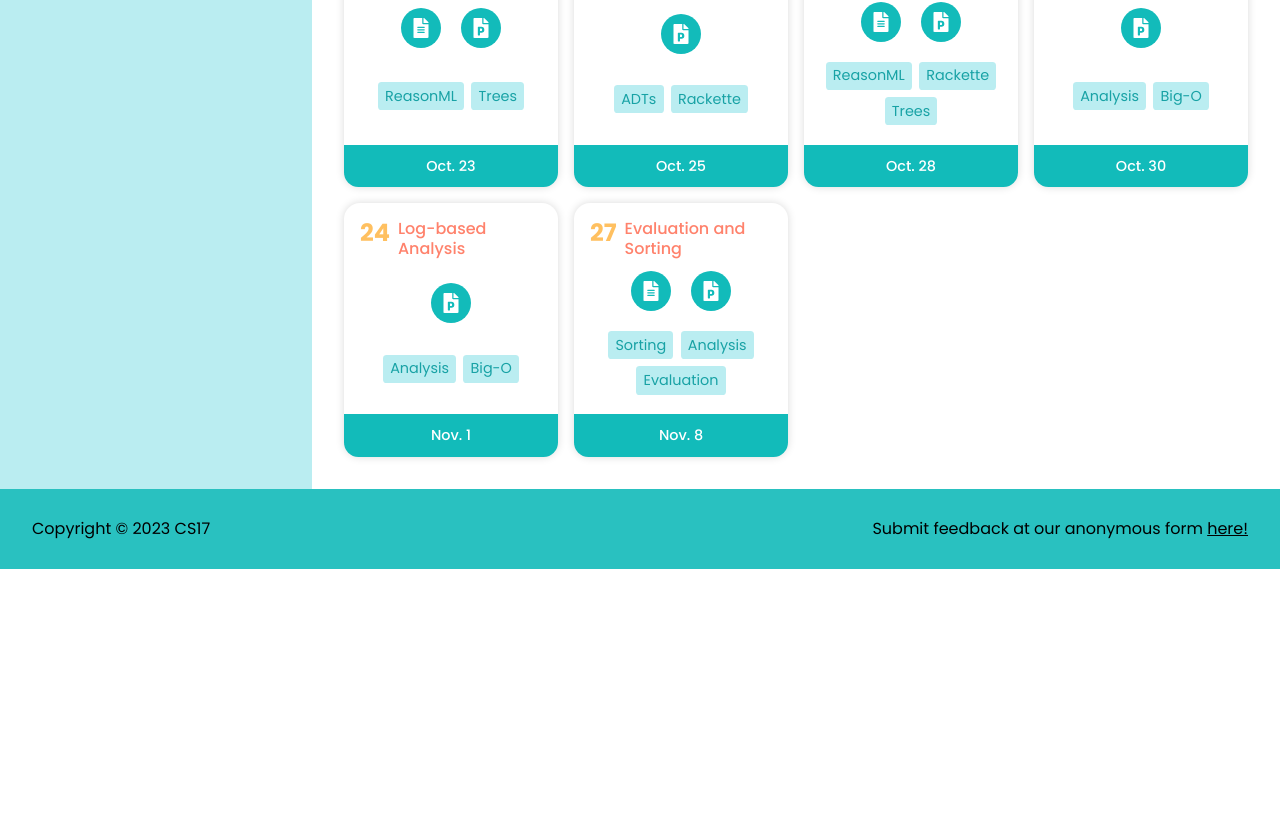
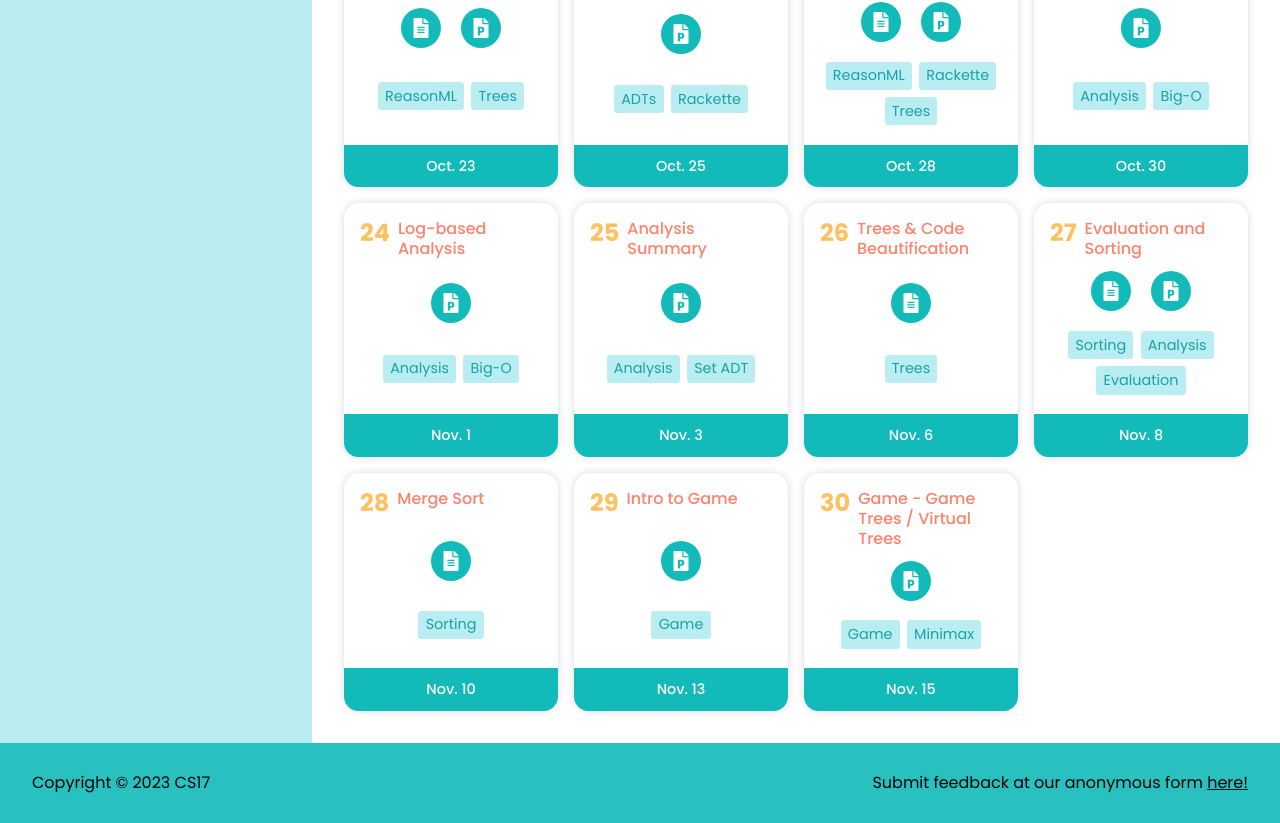
Before and after one commit to cs17-fall2023/cs17-fall2023.github.io, a React (Create React App) app: page /classes in a window 1280 px wide. Shown: the part 1616-2439 px from the top of the page. Before the commit the page ends 2185 px from the top, so only its background shows below. Built offline with nearby package versions, Linux system fonts and the light colour scheme.

Commit message:
class notes big update

```diff
--- a/src/Info/Notes/Classes/Classes.js
+++ b/src/Info/Notes/Classes/Classes.js
@@ -230,24 +230,24 @@ const classes = [
 		],
 		tags: ["Analysis", "Big-O"]
 	},
-	// {
-	// 	number: 25, title: "VSCode Tips, Polishing, & Trees", outDate: "Nov. 4", active: false,
-	// 	links: [
-	// 		// { icon: <FaFileAlt />, link: "", label: "Notes" },
-	// 		{ icon: <FaYoutube />, link: "https://brown.hosted.panopto.com/Panopto/Pages/Viewer.aspx?id=a7bf7468-f51d-48a5-b69f-af1000ecc62e", label: "Recording" },
-	// 		{ icon: <FaFilePowerpoint />, link: "https://docs.google.com/presentation/d/1HIkDyPwHZt56AiVndq9hr5GOT8URcZfM/edit?usp=sharing&ouid=102918815439366304366&rtpof=false&sd=false", label: "Slides" },
-	// 	],
-	// 	tags: ["ReasonML", "Trees"]
-	// },
-	// {
-	// 	number: 26, title: "Trees and Closures Review", outDate: "Nov. 7", active: false,
-	// 	links: [
-	// 		{ icon: <FaFileAlt />, link: "https://drive.google.com/file/d/146aOPtp5VquDyZ0Xp5JgSM6S-kiGWpvG/view?usp=sharing", label: "Notes" },
-	// 		{ icon: <FaYoutube />, link: "https://brown.hosted.panopto.com/Panopto/Pages/Viewer.aspx?id=c3b1fd73-5b82-43fa-8949-af1000ecc652", label: "Recording" },
-	// 		{ icon: <FaFilePowerpoint />, link: "https://docs.google.com/presentation/d/1kIeH6K6ricKaUaWeI5qvqWQh-sk5rEsD/edit?usp=sharing&ouid=102918815439366304366&rtpof=false&sd=false", label: "Slides" },
-	// 	],
-	// 	tags: ["Evaluation", "Lambda", "Trees"]
-	// },
+	{
+		number: 25, title: "Analysis Summary", outDate: "Nov. 3", active: true,
+		links: [
+			// { icon: <FaFileAlt />, link: "", label: "Notes" },
+			// { icon: <FaYoutube />, link: "https://brown.hosted.panopto.com/Panopto/Pages/Viewer.aspx?id=a7bf7468-f51d-48a5-b69f-af1000ecc62e", label: "Recording" },
+			{ icon: <FaFilePowerpoint />, link: "https://docs.google.com/presentation/d/1EfuoXARp9HTA1jwQxUVYCOJYL8ZRT0YI/edit?usp=sharing&ouid=104062516653910080286&rtpof=true&sd=true", label: "Slides" },
+		],
+		tags: ["Analysis", "Set ADT"]
+	},
+	{
+		number: 26, title: "Trees & Code Beautification", outDate: "Nov. 6", active: true,
+		links: [
+			{ icon: <FaFileAlt />, link: "https://drive.google.com/file/d/1vp03btAkS89w4pOMipdAs0MXOtXe43AX/view?usp=sharing", label: "Notes" },
+			// { icon: <FaYoutube />, link: "https://brown.hosted.panopto.com/Panopto/Pages/Viewer.aspx?id=c3b1fd73-5b82-43fa-8949-af1000ecc652", label: "Recording" },
+			// { icon: <FaFilePowerpoint />, link: "https://docs.google.com/presentation/d/1kIeH6K6ricKaUaWeI5qvqWQh-sk5rEsD/edit?usp=sharing&ouid=102918815439366304366&rtpof=false&sd=false", label: "Slides" },
+		],
+		tags: ["Trees"]
+	},
 	{
 		number: 27, title: "Evaluation and Sorting", outDate: "Nov. 8", active: true,
 		links: [
@@ -257,33 +257,33 @@ const classes = [
 		],
 		tags: ["Sorting", "Analysis", "Evaluation"]
 	},
-	// {
-	// 	number: 28, title: "Intro to Game", outDate: "Nov. 11", active: false,
-	// 	links: [
-	// 		{ icon: <FaFileAlt />, link: "https://drive.google.com/file/d/1CQcAN5aruxntEFiq774oTAGA6QYrc0qK/view?usp=sharing", label: "Notes" },
-	// 		{ icon: <FaYoutube />, link: "https://brown.hosted.panopto.com/Panopto/Pages/Viewer.aspx?id=677cf5cd-cb32-4369-a2f6-af1000ecc6a1", label: "Recording" },
-	// 		{ icon: <FaFilePowerpoint />, link: "https://docs.google.com/presentation/d/1SM2PyuRIT0RwL4eE00jNM-jKDIivH7xn/edit?usp=sharing&ouid=102918815439366304366&rtpof=false&sd=false", label: "Slides" },
-	// 	],
-	// 	tags: ["Game"]
-	// },
-	// {
-	// 	number: 29, title: "Game - Minimax", outDate: "Nov. 14", active: false,
-	// 	links: [
-	// 		{ icon: <FaFileAlt />, link: "https://drive.google.com/file/d/1crBDpJG7TbR_Ay4PbaesxnMSycqwG65-/view?usp=sharing", label: "Notes" },
-	// 		{ icon: <FaYoutube />, link: "https://brown.hosted.panopto.com/Panopto/Pages/Viewer.aspx?id=36fd200f-b62b-4740-b19f-af1000ecc6e1", label: "Recording" },
-	// 		{ icon: <FaFilePowerpoint />, link: "https://docs.google.com/presentation/d/1ksHZq_Q4EQdib41eg7peMq_NmlnJ0Mjs/edit?usp=sharing&ouid=102918815439366304366&rtpof=false&sd=false", label: "Slides" },
-	// 	],
-	// 	tags: ["Game"]
-	// },
-	// {
-	// 	number: 30, title: "Game - Game Trees / Virtual Trees", outDate: "Nov. 16", active: false,
-	// 	links: [
-	// 		// { icon: <FaFileAlt />, link: "", label: "Notes" },
-	// 		{ icon: <FaYoutube />, link: "https://brown.hosted.panopto.com/Panopto/Pages/Viewer.aspx?id=7a705422-7a4c-4743-854a-af1000ecc6ff", label: "Recording" },
-	// 		{ icon: <FaFilePowerpoint/>, link: "https://docs.google.com/presentation/d/1sL9qXL5sgokFoDUo844N-q7mkZMzjZH-/edit?usp=sharing&ouid=102918815439366304366&rtpof=false&sd=false", label: "Slides" },
-	// 	],
-	// 	tags: ["Game"]
-	// },
+	{
+		number: 28, title: "Merge Sort", outDate: "Nov. 10", active: true,
+		links: [
+			{ icon: <FaFileAlt />, link: "https://drive.google.com/file/d/1eIJNwnlSy8bEyEL0yd3KZ2ZQdA7KxOLZ/view?usp=sharing", label: "Notes" },
+			// { icon: <FaYoutube />, link: "https://brown.hosted.panopto.com/Panopto/Pages/Viewer.aspx?id=677cf5cd-cb32-4369-a2f6-af1000ecc6a1", label: "Recording" },
+			// { icon: <FaFilePowerpoint />, link: "https://docs.google.com/presentation/d/1SM2PyuRIT0RwL4eE00jNM-jKDIivH7xn/edit?usp=sharing&ouid=102918815439366304366&rtpof=false&sd=false", label: "Slides" },
+		],
+		tags: ["Sorting"]
+	},
+	{
+		number: 29, title: "Intro to Game", outDate: "Nov. 13", active: true,
+		links: [
+			// { icon: <FaFileAlt />, link: "https://drive.google.com/file/d/1crBDpJG7TbR_Ay4PbaesxnMSycqwG65-/view?usp=sharing", label: "Notes" },
+			// { icon: <FaYoutube />, link: "https://brown.hosted.panopto.com/Panopto/Pages/Viewer.aspx?id=36fd200f-b62b-4740-b19f-af1000ecc6e1", label: "Recording" },
+			{ icon: <FaFilePowerpoint />, link: "https://docs.google.com/presentation/d/1YwR867Thy37nGjorXaIckRQhMV6xKuQ9/edit?usp=sharing&ouid=104062516653910080286&rtpof=true&sd=true", label: "Slides" },
+		],
+		tags: ["Game"]
+	},
+	{
+		number: 30, title: "Game - Game Trees / Virtual Trees", outDate: "Nov. 15", active: true,
+		links: [
+			// { icon: <FaFileAlt />, link: "", label: "Notes" },
+			// { icon: <FaYoutube />, link: "https://brown.hosted.panopto.com/Panopto/Pages/Viewer.aspx?id=7a705422-7a4c-4743-854a-af1000ecc6ff", label: "Recording" },
+			{ icon: <FaFilePowerpoint/>, link: "https://docs.google.com/presentation/d/17Q5nK-UJ-RWcj4na0J4XS-3iUO1RpUJl/edit?usp=sharing&ouid=104062516653910080286&rtpof=true&sd=true", label: "Slides" },
+		],
+		tags: ["Game", "Minimax"]
+	},
 	// {
 	// 	number: 31, title: "Analysis Redux", outDate: "Nov. 18", active: false,
 	// 	links: [
```
